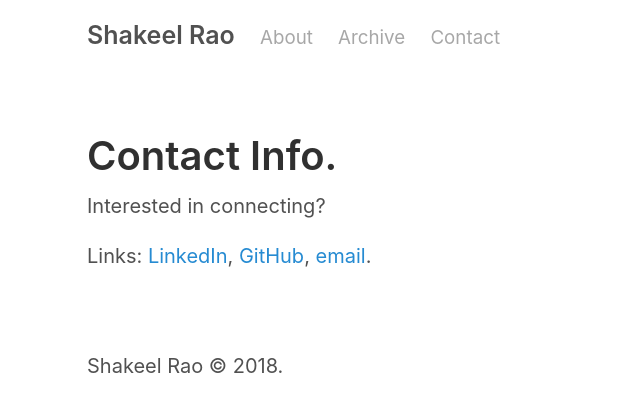
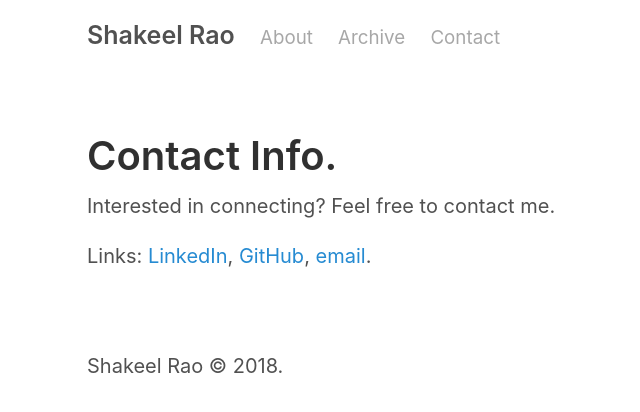
Before and after one commit to shakeelrao/shakeelrao.github.io, a Jekyll site: the page built from contact.md, in a window 1280 px wide. Shown: the top 412 px of the page, without its empty margins (203-843 px from the left). Built offline with Jekyll 4.4.1, drawn with Linux system fonts in a browser that asks for light colours.

Commit message:
connotation OP

```diff
--- a/contact.md
+++ b/contact.md
@@ -3,6 +3,6 @@ layout: page
 title: Contact
 ---
 
-Interested in connecting?
+Interested in connecting? Feel free to contact me.
 
 Links: [LinkedIn](https://www.linkedin.com/in/shakeelrao79/), [GitHub](https://github.com/shakeelrao), <a href="mailto:shakeelrao79@gmail.com?">email</a>.
```
